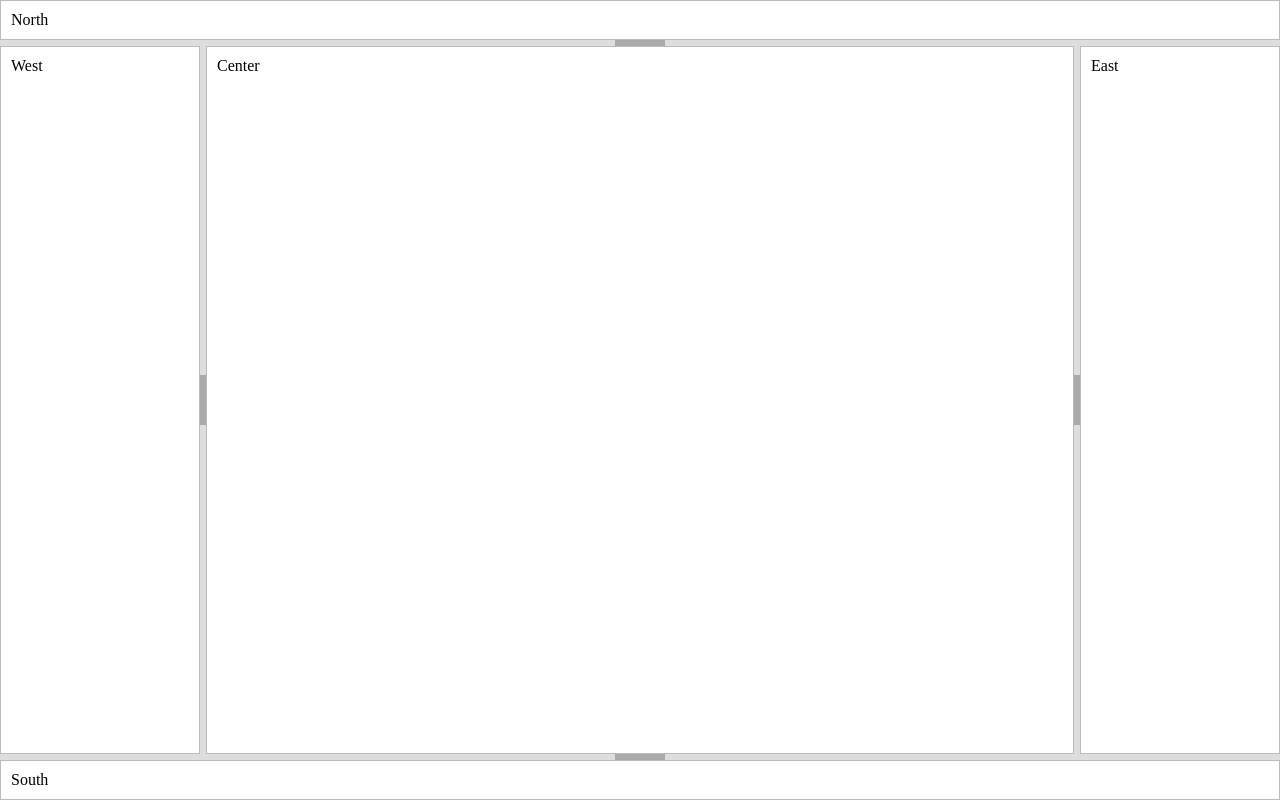
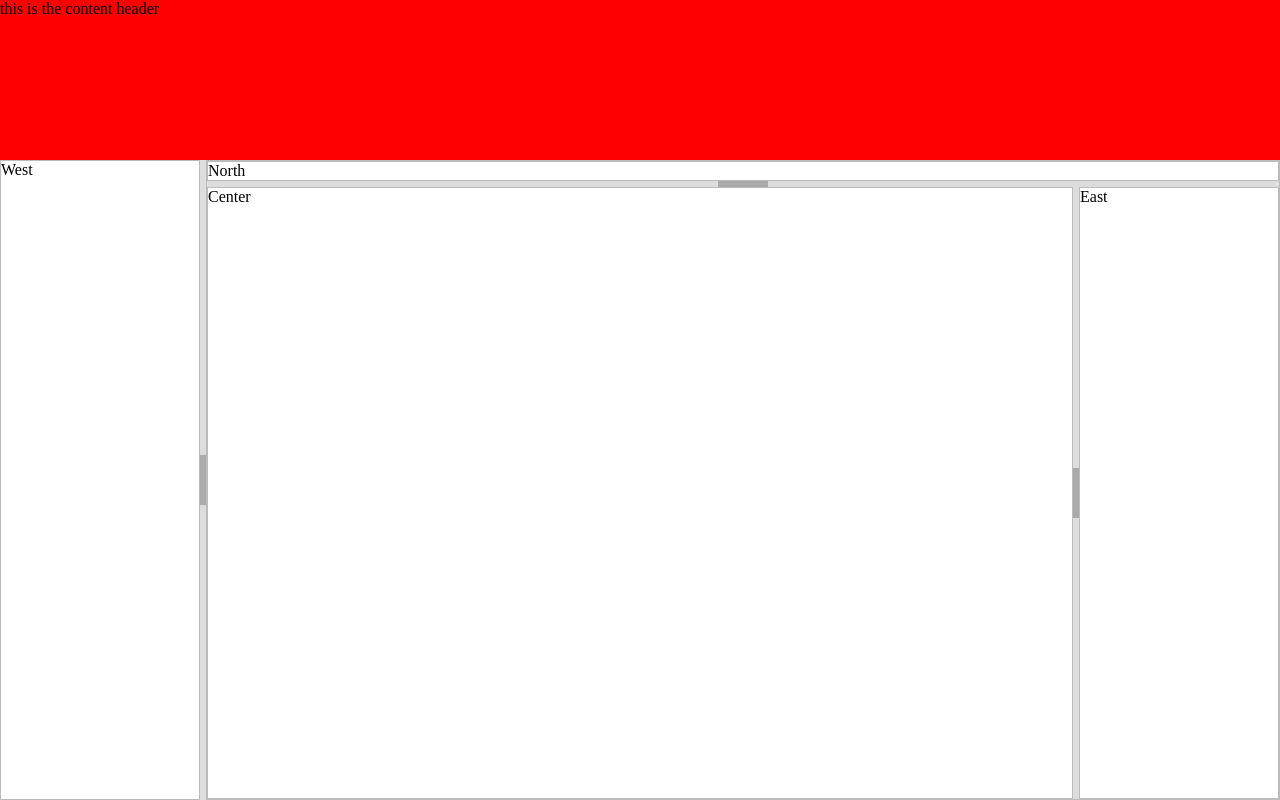
Before and after one commit to gtlambert/jquery_layout, a plain HTML site: page index.html in a window 1280 px wide. Drawn offline with nearby package versions, Linux system fonts and the light colour scheme.

Commit message:
latest commit

```diff
--- a/index.html
+++ b/index.html
@@ -4,17 +4,28 @@
 		<script src="//code.jquery.com/jquery-migrate-1.2.1.min.js"></script>
 		<script src="jquery-ui.js"></script>
 		<script src="jquery.layout.js"></script>
+		<link rel="stylesheet" href="main.css">
 		<script>
 		    $(document).ready(function () {
-        $('body').layout({ applyDefaultStyles: true });
+		        $('#main-container').layout({ applyDefaultStyles: true });
+		        $('#right-container').layout({applyDefaultStyles: true, north__resizable: false })
 		    });
 		</script>
 	</head>
 	<body>
+		<header>
+			this is the content header
+		</header>
+		<div id="main-container">
+			<div id="right-container" class="ui-layout-center">
+				<div class="ui-layout-north">North</div>
 				<div class="ui-layout-center">Center</div>
-<div class="ui-layout-north">North</div>
-<div class="ui-layout-south">South</div>
 				<div class="ui-layout-east">East</div>
-<div class="ui-layout-west">West</div>
+			</div>
+			<div id="left-container" class="ui-layout-west">
+				West
+
+			</div>
+		</div>
 	</body>
 </html>
--- /dev/null
+++ b/main.css
@@ -0,0 +1,29 @@
+* {
+	margin: 0;
+	padding: 0;
+}
+
+header {
+	height: 20%;
+	width: 100%;
+	background: red;
+}
+
+#main-container {
+	height: 80%;
+	width: 100%;
+}
+
+#left-container {
+	height: 100%;
+	width: 30%;
+}
+
+#right-container {
+	height: 100%;
+	width: 70%;
+}
+
+.ui-layout-pane {
+  padding: 0px !important;
+}
```
Lines whose indentation alone changed are shown as unchanged.
